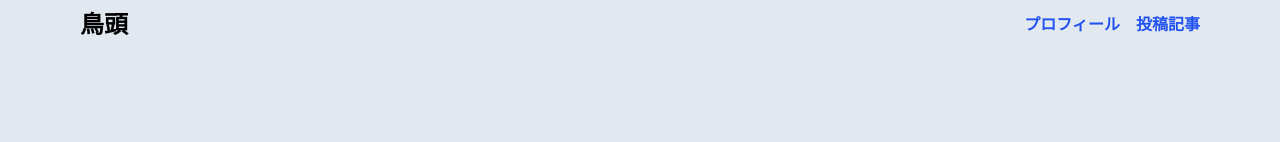
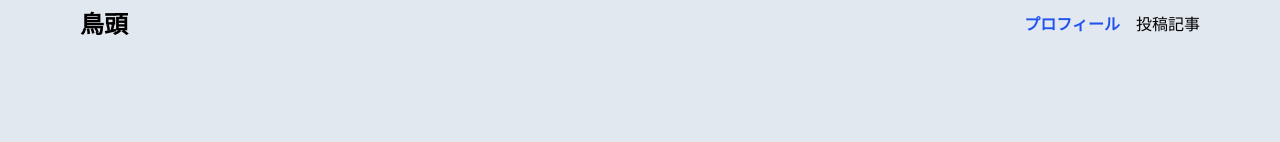
Before and after one commit to InkoHX/inkohx.dev, an Astro site: page / in a window 1280 px wide. Shown: the top 142 px of the page. Built offline with nearby package versions, Linux system fonts and the light colour scheme; Astro itself is replaced by a stand-in of ours.

Commit message:
スタイルを修正

```diff
--- a/src/components/Header.astro
+++ b/src/components/Header.astro
@@ -12,7 +12,7 @@ const pathname = Astro.url.pathname
     {
       constants.navItems.map((item) => (
         <a
-          class="data-[active]:text-primary-600 data-[active]:font-semibold"
+          class="data-[active=true]:text-primary-600 data-[active=true]:font-semibold"
           href={item.href}
           data-active={pathname === item.href}
         >
```
